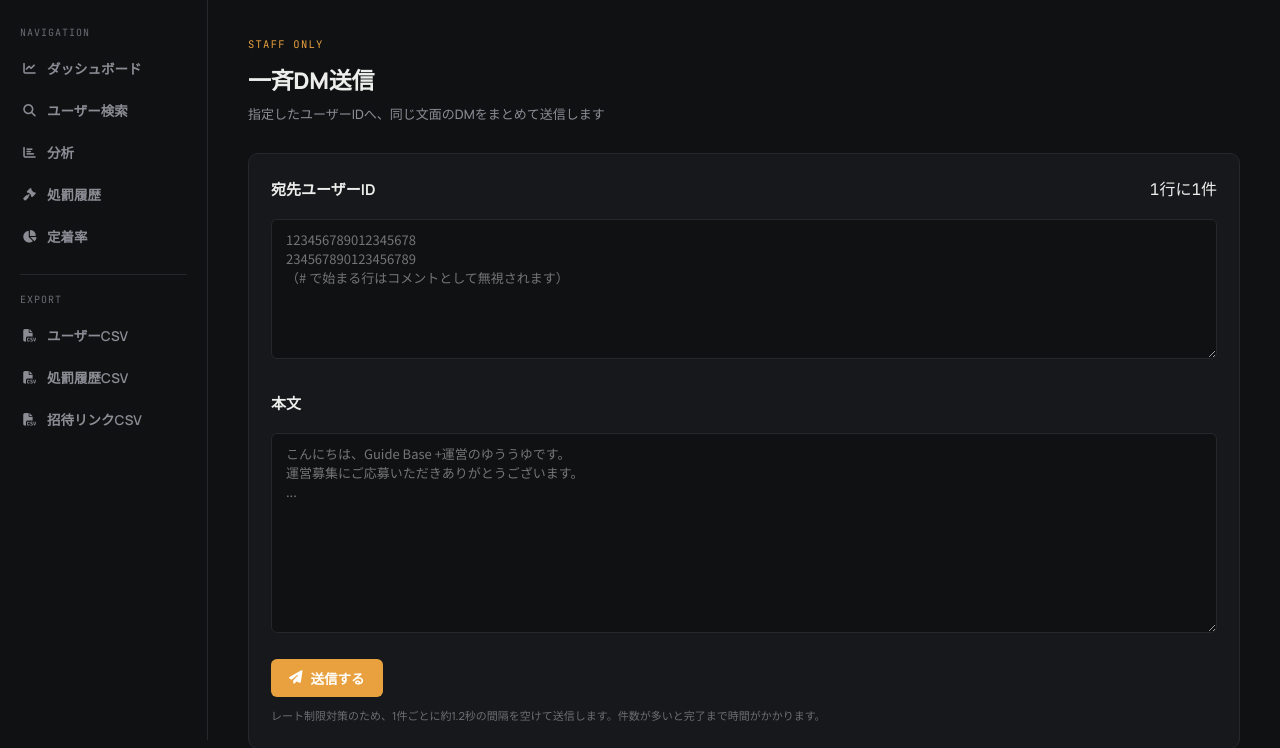
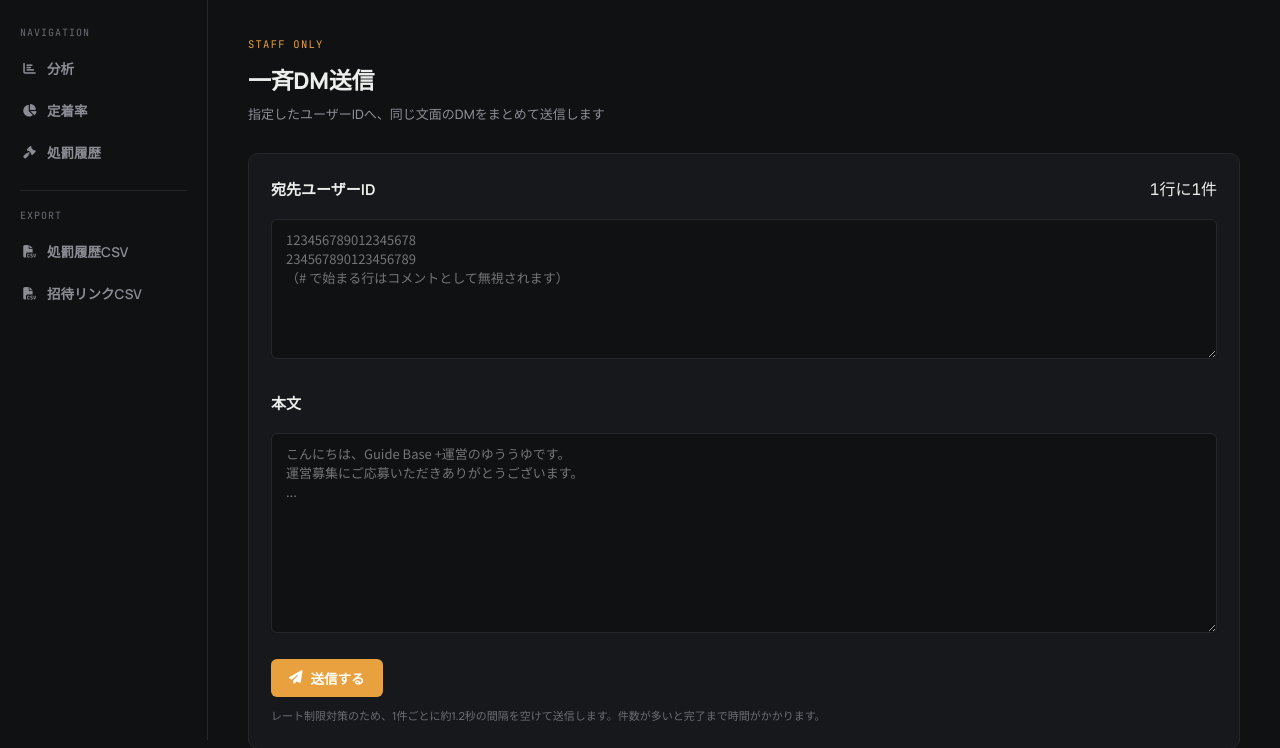
Before and after one commit to yuuuyunote/discord-dashboard, a FastAPI app: template templates/bulk_dm.html in a window 1280 px wide. Shown: the part 60-808 px from the top of the page. Run offline with FastAPI, Linux system fonts and the light colour scheme; the template is opened without the code that fills it, so the values that code supplies are empty; parts of the project's set-up code (start-up, migrations or seed data) failed here and were passed over.

Commit message:
Update bulk_dm.html

```diff
--- a/templates/bulk_dm.html
+++ b/templates/bulk_dm.html
@@ -29,16 +29,13 @@
     <aside class="sidebar">
       <div class="sidebar-label">Navigation</div>
       <nav class="sidebar-nav">
-        <a href="/dashboard"><i class="fa-solid fa-chart-line"></i> ダッシュボード</a>
-        <a href="/search"><i class="fa-solid fa-magnifying-glass"></i> ユーザー検索</a>
         <a href="/analytics"><i class="fa-solid fa-chart-bar"></i> 分析</a>
+        <a href="/retention"><i class="fa-solid fa-chart-pie"></i> 定着率</a>
         <a href="/punishments"><i class="fa-solid fa-gavel"></i> 処罰履歴</a>
-        <a href="/retention"><i class="fa-solid fa-chart-pie"></i> 定着率</a>
       </nav>
       <hr class="sidebar-divider">
       <div class="sidebar-label">Export</div>
       <nav class="sidebar-nav">
-        <a href="/api/csv/users" target="_blank"><i class="fa-solid fa-file-csv"></i> ユーザーCSV</a>
         <a href="/api/csv/punishments" target="_blank"><i class="fa-solid fa-file-csv"></i> 処罰履歴CSV</a>
         <a href="/api/csv/invites" target="_blank"><i class="fa-solid fa-file-csv"></i> 招待リンクCSV</a>
       </nav>
```
